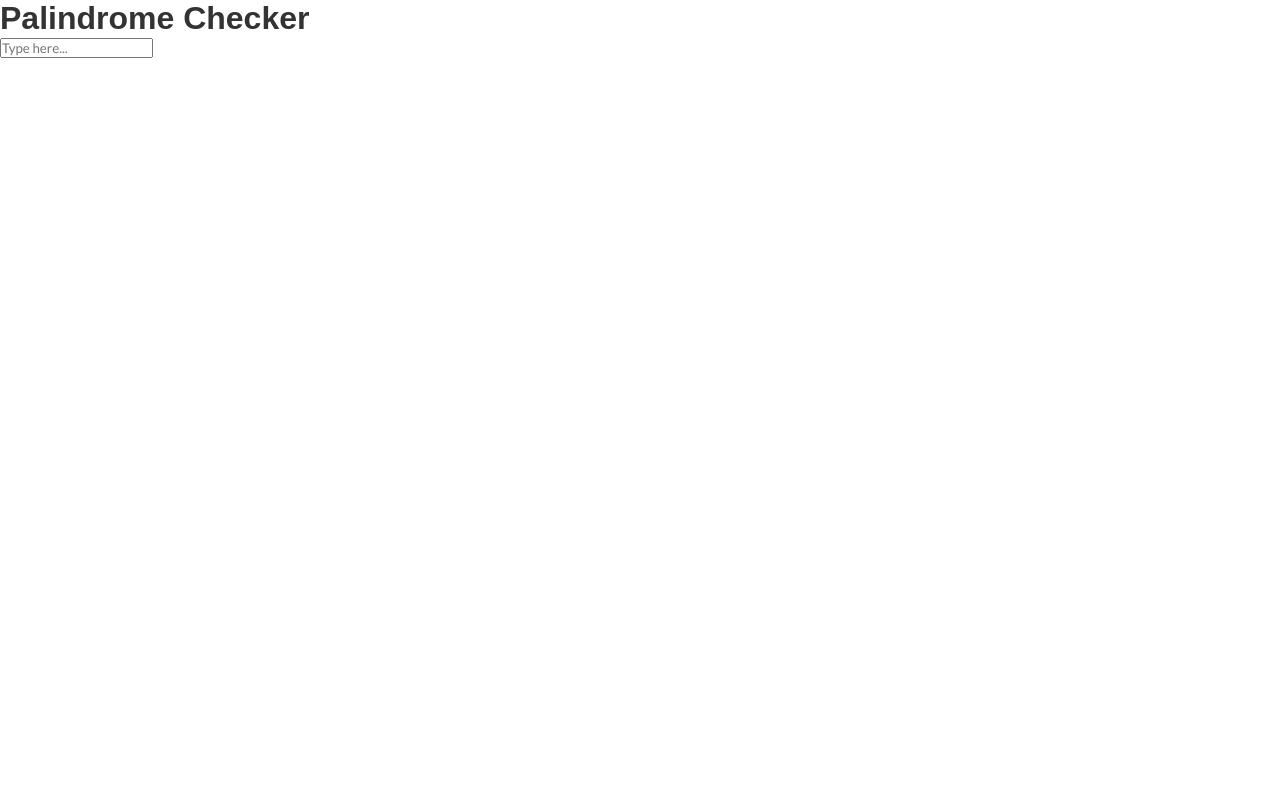
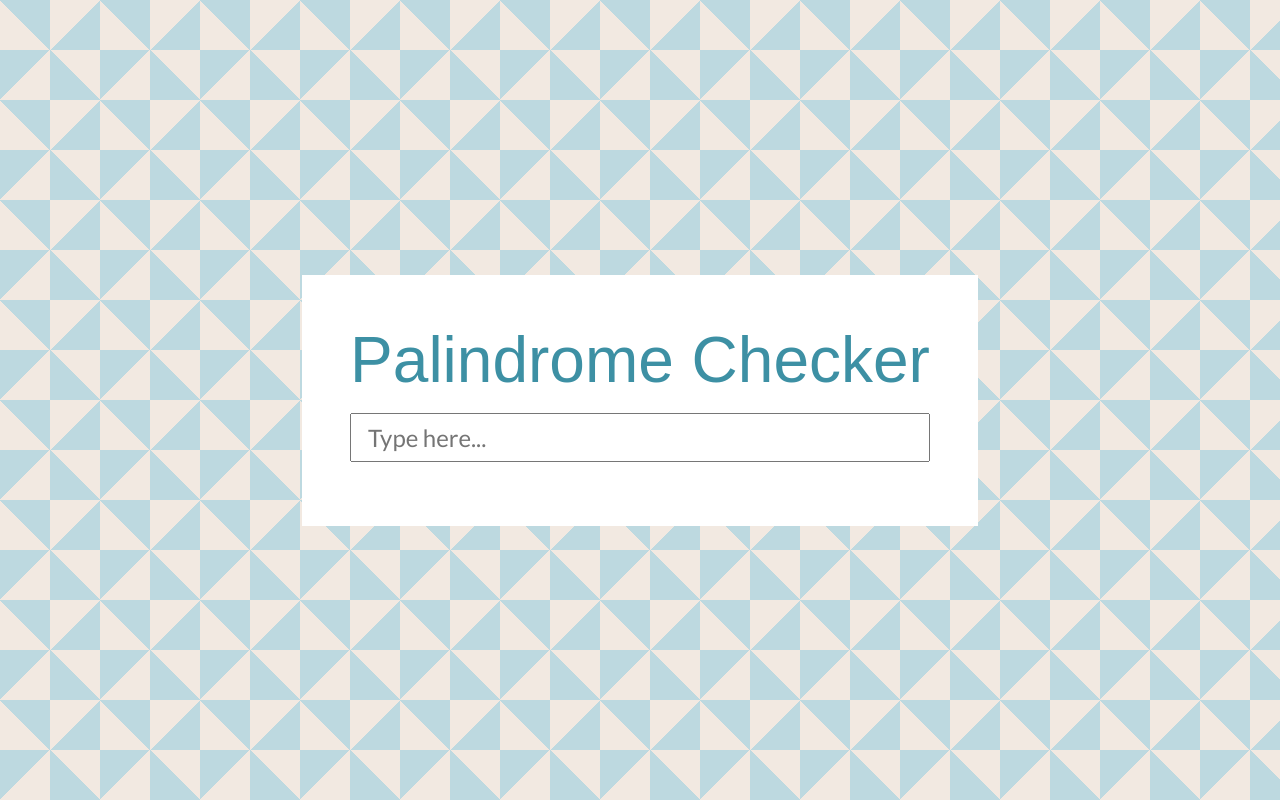
Before and after one commit to tdora28/palindrome_checker, a React (Vite) app: page / in a window 1280 px wide. Built offline with nearby package versions, Linux system fonts and the light colour scheme; a web font is replaced by a local one.

Commit message:
Add styles

```diff
--- a/src/index.css
+++ b/src/index.css
@@ -10,14 +10,43 @@
 }
 
 body {
+  display: flex;
+  justify-content: center;
+  align-items: center;
+  min-height: 100vh;
+  /* Pattern from css-pattern.com */
+  background: repeating-conic-gradient(#f2e9e1 0 45deg, #bdd9e0 0 90deg) 0 0/100px 100px;
   font-family: var(--font-base);
   color: #333;
 }
 
+main {
+  display: flex;
+  flex-direction: column;
+  align-items: center;
+  gap: 1rem;
+  padding: 3rem;
+  background: #fff;
+}
+
 input {
+  width: 100%;
+  padding: 0.5rem 1rem;
   font-family: inherit;
+  font-size: 1.5rem;
+  outline-color: #3d90a4;
 }
 
 h1 {
   font-family: var(--font-display);
+  font-size: 4rem;
+  font-weight: 400;
+  color: #3d90a4;
+  text-align: center;
 }
+
+.result {
+  font-size: 2rem;
+  font-weight: 600;
+  text-transform: uppercase;
+}
```
